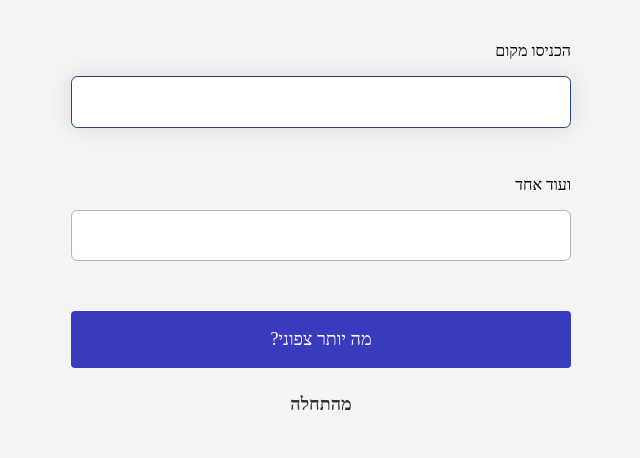
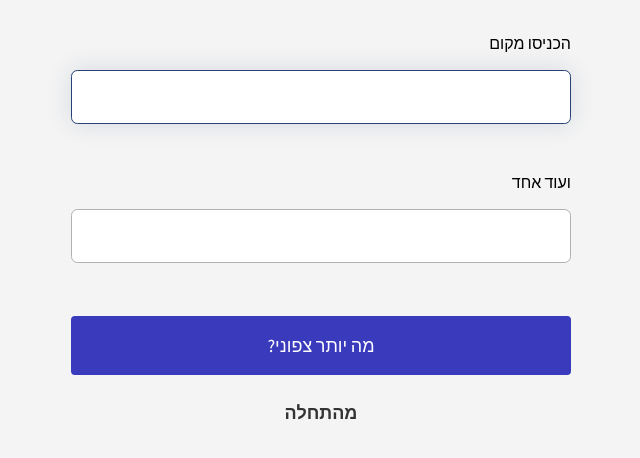
Before and after one commit to tzursher/north-code, a plain HTML site: page index.html in a window 1280 px wide. Shown: the part 262-720 px from the top of the page, without its empty margins (319-959 px from the left). Drawn offline with nearby package versions, Linux system fonts and the light colour scheme.

Commit message:
added font support and fallback

```diff
--- a/index.html
+++ b/index.html
@@ -4,6 +4,8 @@
     <meta charset="UTF-8">
     <meta name="viewport" content="width=device-width, initial-scale=1.0">
     <link rel="stylesheet" href="style.css">
+    <link rel="preconnect" href="https://fonts.gstatic.com">
+    <link href="https://fonts.googleapis.com/css2?family=Assistant:wght@500;700&display=swap" rel="stylesheet">
     <script src="https://unpkg.com/axios/dist/axios.min.js"></script>
     <script src="https://kit.fontawesome.com/d30e230062.js" crossorigin="anonymous"></script>
     <title>My geocoding app</title>
--- a/style.css
+++ b/style.css
@@ -4,7 +4,7 @@ body {
     box-sizing: border-box;
     background:#f4f4f4;
     direction: rtl;
-    font-family: assistant;
+    font-family: 'Assistant', sans-serif;
 }
 
 .content-wrapper {
@@ -52,7 +52,7 @@ body {
     appearance: none;
     color: #333;
     font-size: 18px;
-    font-family: assistant;
+    font-family: 'Assistant', sans-serif;
     padding: 0.8em 0.8em;
     border-radius: 0.4rem;
     background-color: rgb(255, 255, 255);
@@ -77,7 +77,7 @@ body {
       color:white;
       border-radius: 4px;
       font-weight: 400;
-      font-family: assistant;
+      font-family: 'Assistant', sans-serif;
       transition: all 0.2s ease;
   }
 
@@ -94,7 +94,7 @@ body {
     justify-content: center;
     align-items: center;
     font-size: 16px;
-    font-family: assistant;
+    font-family: 'Assistant', sans-serif;
     color:#333333;
 
 }
```
